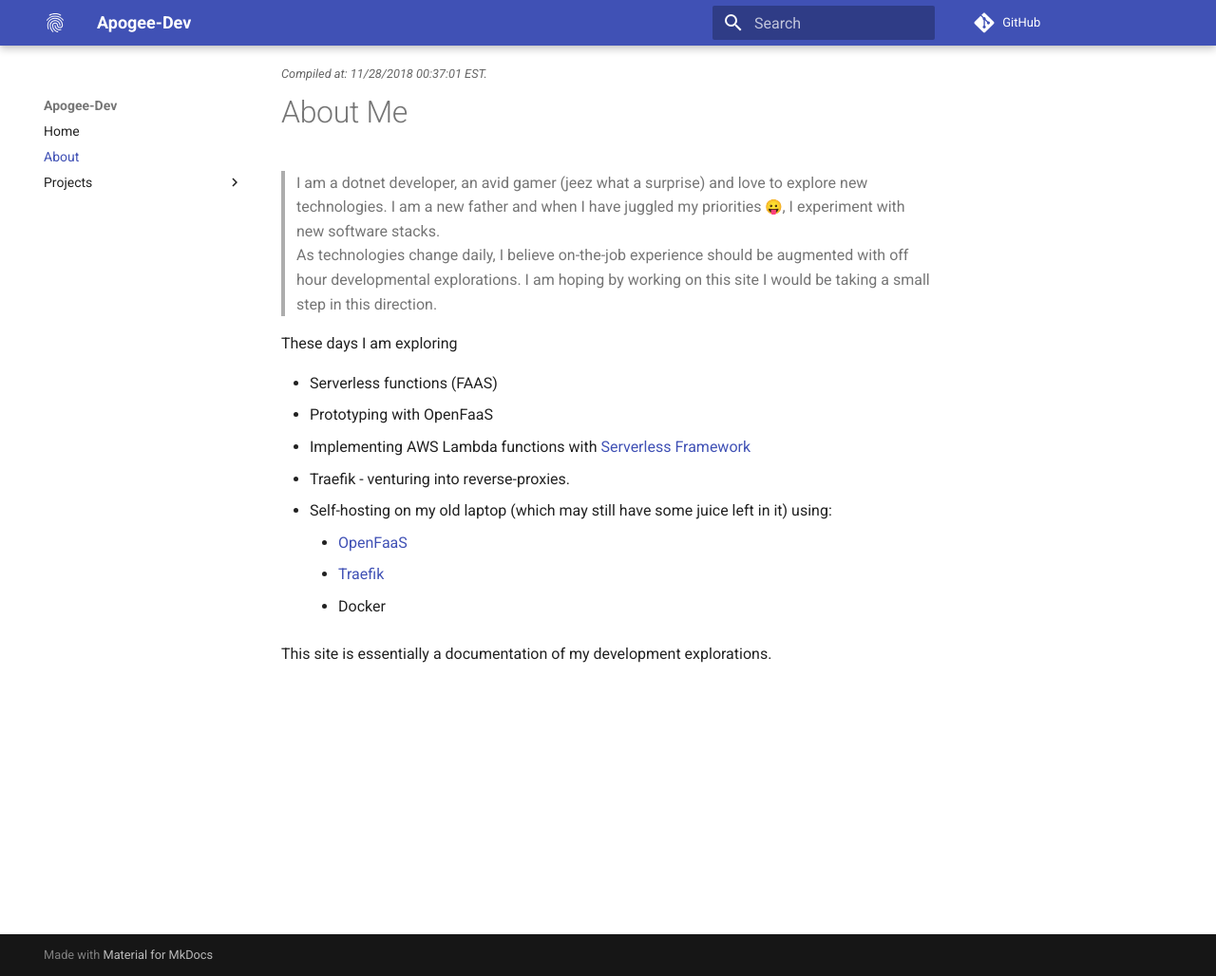
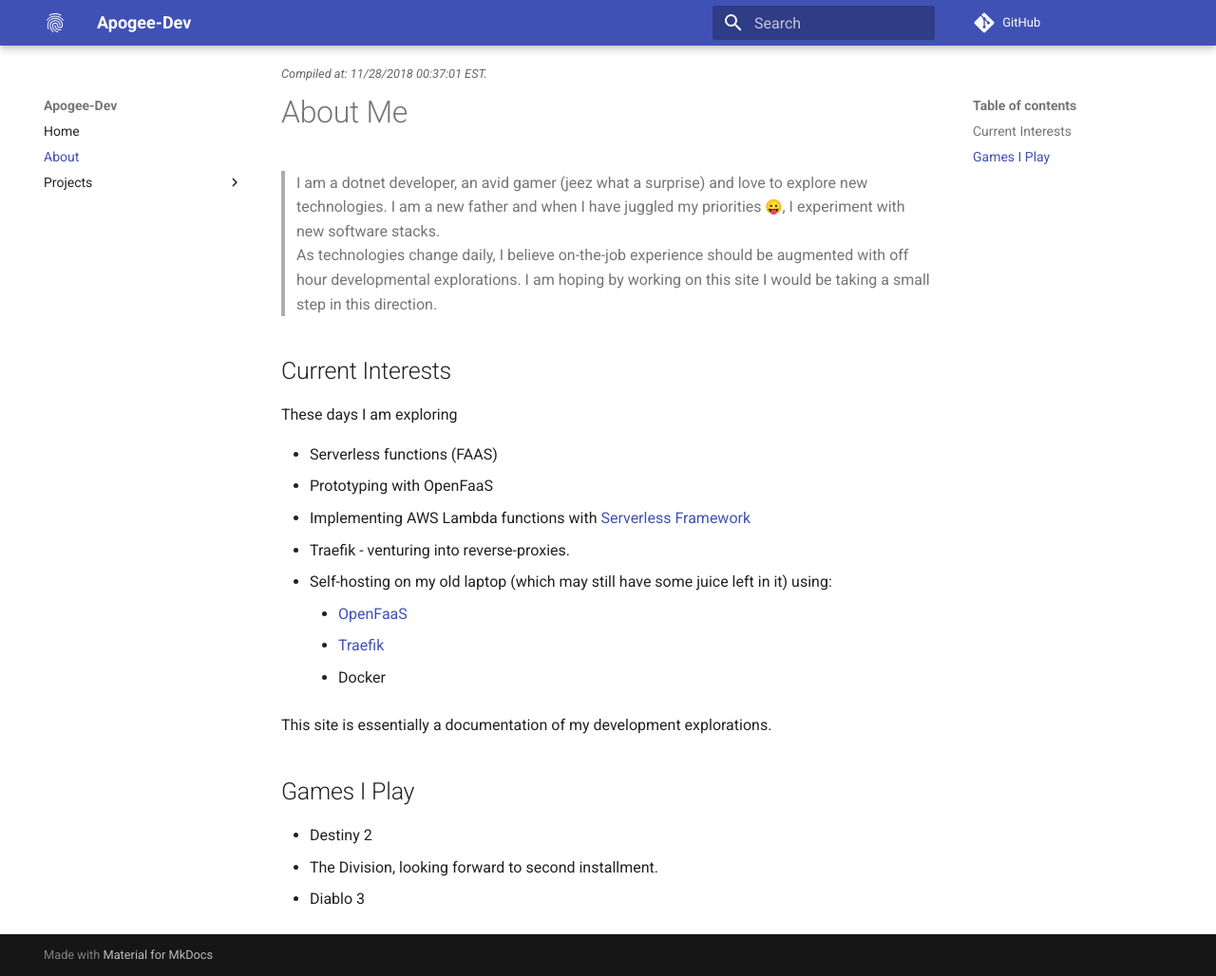
Before and after one commit to ajaxe/JournalDocs, an MkDocs documentation site: the page built from docs/about.md, in a window 1280 px wide and 1028 px high. Shown: the whole window at 95% size. Built offline with MkDocs 1.6.1 and Material for MkDocs 9.7.7, drawn with Linux system fonts in a browser that asks for light colours; emoji names are drawn with the system emoji font; comment, search, counter and statistics services are not loaded.

Commit message:
Update about.md

```diff
--- a/docs/about.md
+++ b/docs/about.md
@@ -2,6 +2,8 @@
 
 > I am a dotnet developer, an avid gamer (jeez what a surprise) and love to explore new technologies. I am a new father and when I have juggled my priorities :stuck_out_tongue:, I experiment with new software stacks.
 > As technologies change daily, I believe on-the-job experience should be augmented with off hour developmental explorations. I am hoping by working on this site I would be taking a small step in this direction.
+
+## Current Interests
 
 These days I am exploring
 
@@ -16,3 +18,9 @@ These days I am exploring
     * Docker
 
 This site is essentially a documentation of my development explorations.
+
+## Games I Play
+
+* Destiny 2
+* The Division, looking forward to second installment.
+* Diablo 3
```
